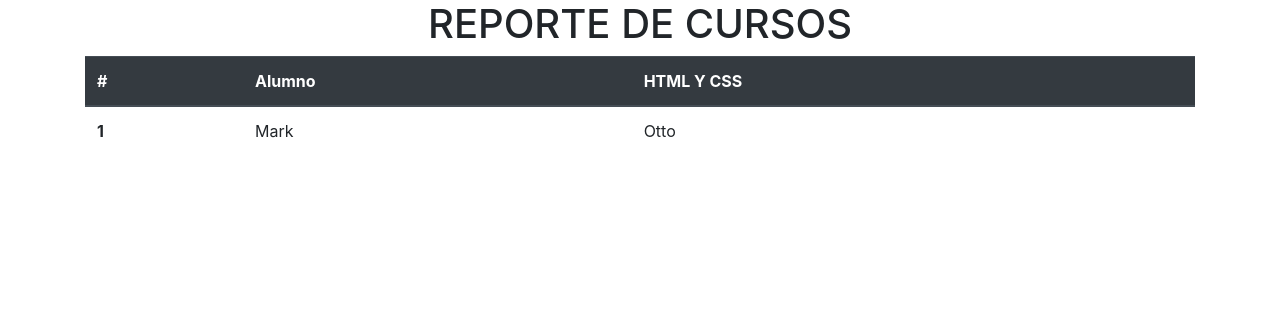
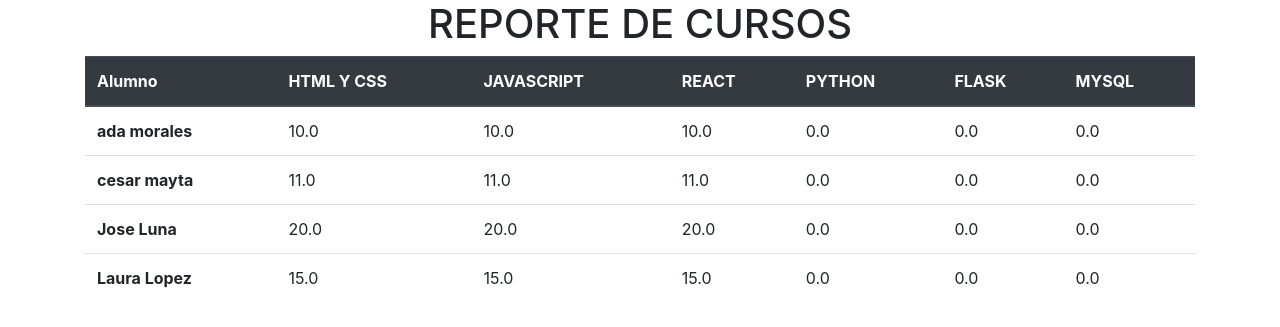
Before and after one commit to Eduardo-roda/Backend, a Flask app: page / in a window 1280 px wide. Shown: the top 327 px of the page. Run offline with Flask 2, Linux system fonts and the light colour scheme; data comes from the database, SQL or seed files in the repository; some libraries are stand-ins or nearby versions.

Commit message:
dia5 web flask-mysql

```diff
--- a/SEMANA02/dia5/webcursos/main.py
+++ b/SEMANA02/dia5/webcursos/main.py
@@ -1,9 +1,51 @@
 from flask import Flask,render_template,request
+from flask_mysqldb import MySQL
 
 app = Flask(__name__)
 
+#CONFIGURAMOS LA CONEXION A LA BASE DE DATOS
+app.config['MYSQL_HOST'] = 'localhost'
+app.config['MYSQL_USER'] = 'root'
+app.config['MYSQL_PASSWORD'] = ''
+app.config['MYSQL_DB'] = 'cursos'
+
+mysql = MySQL(app)
+print("conectado a la base de datos")
+
 @app.route('/')
 def index():
-    return render_template('index.html')
+    curCursos = mysql.connection.cursor()
+    sqlCursos = "select id, nombre from curso"
+    curCursos.execute(sqlCursos)
+    dataCursos = curCursos.fetchall()
+    curCursos.close()
+
+    # Creamos sentencia sql para las notas de los cursos
+    sqlNotas = "select a.nombre as alumno\n"
+    for curso in dataCursos:
+        sqlNotas += ",COALESCE(n"+str(curso[0])+".nota,0) as '"+curso[1]+"'"
+    sqlNotas += ",AVG(COALESCE(n.nota,0)) as PROMEDIO"
+    sqlNotas += " from alumno a\n"
+    sqlNotas += " INNER JOIN alumno_curso n ON n.alumno_id = a.id"
+    for curso in dataCursos:
+        sqlNotas += " LEFT JOIN alumno_curso n"+str(curso[0])+" ON n"+str(curso[0])+".alumno_id = a.id and n"+str(curso[0])+".curso_id = "+str(curso[0])+""
+    sqlNotas += " GROUP BY a.nombre"
+    for curso in dataCursos:
+        sqlNotas += ",n"+str(curso[0])+".nota"
+    sqlNotas += ";"
+
+    #creamos el cursor para ejecutar la consulta
+    curNotas = mysql.connection.cursor()
+    curNotas.execute(sqlNotas)
+    dataNotas = curNotas.fetchall()
+    curNotas.close()
+
+    print(dataNotas)
+
+    context = {
+        'cursos':dataCursos,
+        'notas':dataNotas
+    }
+    return render_template('index.html',**context)
 
 app.run(debug=True)
--- a/SEMANA02/dia5/webcursos/templates/index.html
+++ b/SEMANA02/dia5/webcursos/templates/index.html
@@ -11,27 +11,36 @@
     <title>REPORTE DE CURSOS</title>
   </head>
   <body>
+
     <div class="container">
         <div class="row">
           <div class="col-w1">
 
           </div>
-          <div class="col-xl">
+          <div class="col">
             <center><h1>REPORTE DE CURSOS</h1></center>
             <table class="table">
                 <thead class="thead-dark">
                   <tr>
-                    <th scope="col">#</th>
                     <th scope="col">Alumno</th>
-                    <th scope="col">HTML Y CSS</th>
+                    {% for curso in cursos %}
+                      <th scope="col">{{curso[1]}}</th>
+                    {% endfor %}
                   </tr>
                 </thead>
                 <tbody>
-                  <tr>
-                    <th scope="row">1</th>
-                    <td>Mark</td>
-                    <td>Otto</td>
-                  </tr>
+
+                    {% for nota in notas %}
+                    <tr>
+                      <th scope="row">{{nota[0]}}</th>
+                      <td>{{nota[1]}}</td>
+                      <td>{{nota[2]}}</td>
+                      <td>{{nota[3]}}</td>
+                      <td>{{nota[4]}}</td>
+                      <td>{{nota[5]}}</td>
+                      <td>{{nota[6]}}</td>
+                    </tr>
+                    {% endfor %}
 
                 </tbody>
               </table>
@@ -43,7 +52,6 @@
           </div>
         </div>
       </div>
-
     <!-- Optional JavaScript; choose one of the two! -->
 
     <!-- Option 1: jQuery and Bootstrap Bundle (includes Popper) -->
```
